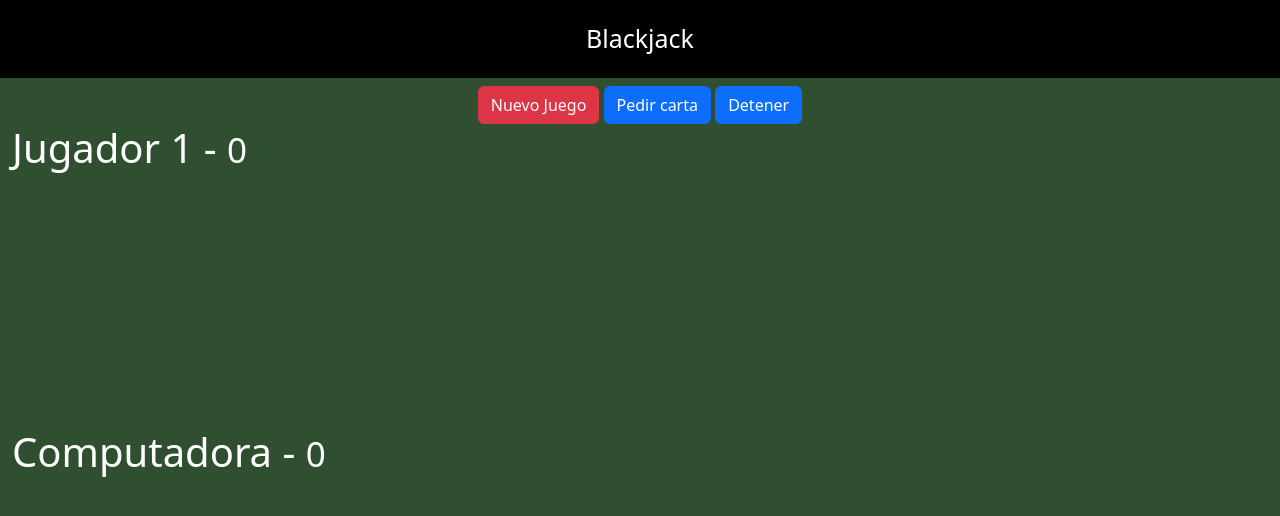
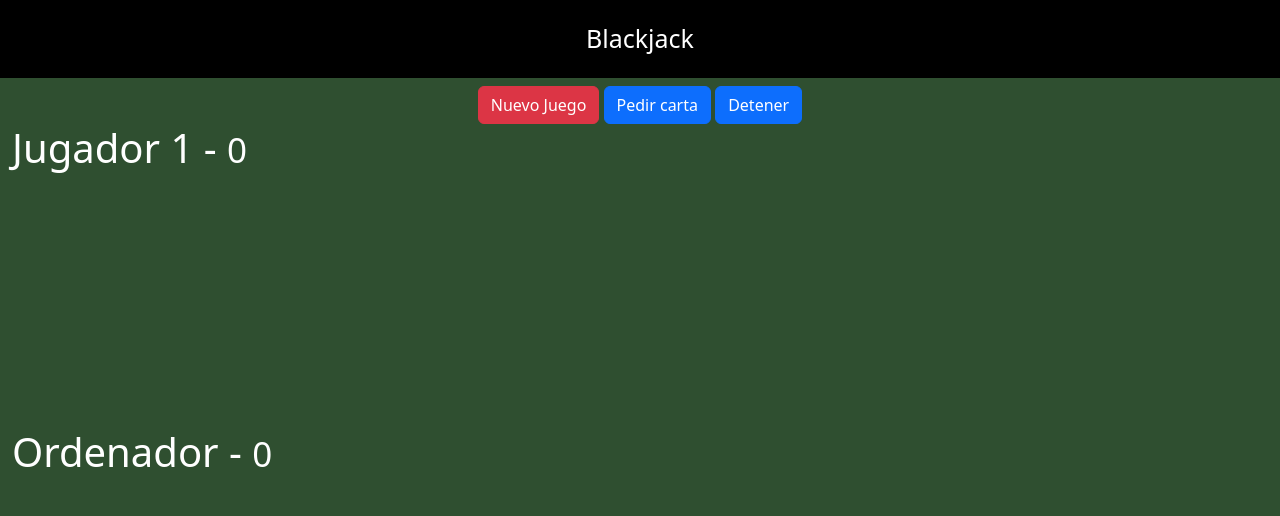
Before and after one commit to rodry170389/blackjackJS, a website built with Vite: page index.html in a window 1280 px wide. Built offline with nearby package versions, Linux system fonts and the light colour scheme.

Commit message:
change name

```diff
--- a/index.html
+++ b/index.html
@@ -39,7 +39,7 @@
     <div class="row container mt-2">
         <div class="col">
 
-            <h1>Computadora - <small>0</small></h1>
+            <h1>Ordenador - <small>0</small></h1>
             <div id="computadora-cartas">
                 <!-- <img class="carta" src="assets/cartas/3C.png"> -->
             </div>
```
